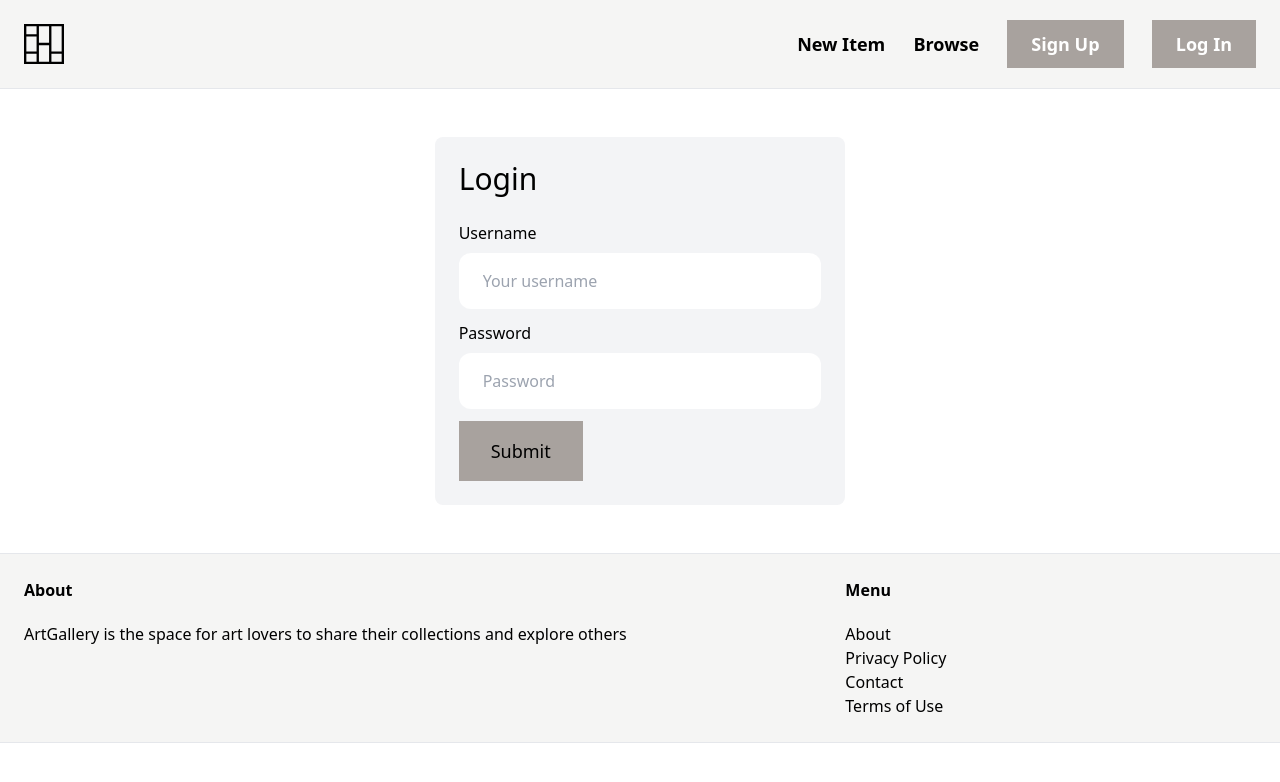
After one commit to rengega/Art-Gallery, a Django app: page /accounts/login/ in a window 1280 px wide. The commit adds this page. Shown: the top 782 px of the page. Run offline with Django 4.2, Linux system fonts and the light colour scheme; some libraries are stand-ins or nearby versions.

Commit message:
added login

```diff
--- a/accounts/forms.py
+++ b/accounts/forms.py
@@ -1,6 +1,17 @@
 from django import forms
-from django.contrib.auth.forms import UserCreationForm
+from django.contrib.auth.forms import UserCreationForm, AuthenticationForm
 from .models import CustomUser
+
+class LoginForm(AuthenticationForm):
+    username = forms.CharField(widget = forms.TextInput( attrs = {
+                'placeholder': 'Your username',
+                'class': 'w-full py-4 px-6 rounded-xl'
+    }))
+
+    password = forms.CharField(widget = forms.PasswordInput( attrs = {
+                    'placeholder': 'Password',
+                    'class': 'w-full py-4 px-6 rounded-xl'
+    }))
 
 class SignupForm(UserCreationForm):
     class Meta:
--- /dev/null
+++ b/accounts/templates/accounts/login.html
@@ -0,0 +1,33 @@
+{% extends 'core/base.html' %}
+
+{% block title %}Sign up{% endblock %}
+
+{% block content %}
+<div class="w-1/3 p-6 my-6 mx-auto bg-gray-100 rounded-lg">
+  <h1 class="mb-6 text-3xl">Login</h1>
+
+  <form action="." method="post">
+    {% csrf_token%}
+
+    <div class="mb-3">
+      <label class="inline-block mb-2">Username</label>
+      {{ form.username }}
+    </div>
+    <div class="mb-3">
+      <label class="inline-block mb-2">Password</label>
+      {{ form.password }}
+    </div>
+
+
+    {% if form.errors or form.non_field_errors %}
+    <div class="mb-3 p-6 bg-red-100">
+      {% for field in form %}
+      {{field.errors}}
+      {% endfor %}
+      {{ form.non_field_errors }}
+    </div>
+    {% endif %}
+    <button class="py-4 px-8 text-lg bg-stone-400 hover:bg-stone-500">Submit</button>
+  </form>
+</div>
+{% endblock %}
--- a/accounts/urls.py
+++ b/accounts/urls.py
@@ -1,8 +1,11 @@
 from django.urls import path
+from django.contrib.auth import views as auth_views
 from . views import signup
+from .forms import LoginForm
 
 app_name = 'accounts'
 
 urlpatterns = [
-    path('signup/', signup, name = 'signup')
+    path('signup/', signup, name = 'signup'),
+    path('login/', auth_views.LoginView.as_view(template_name = 'accounts/login.html', authentication_form = LoginForm), name = 'login'),
     ]
--- a/core/templates/core/base.html
+++ b/core/templates/core/base.html
@@ -25,7 +25,7 @@
         <a href="#" class="px-6 py-3 text-lg font-semibold bg-stone-400 text-white hover:bg-stone-500">Inbox</a>
         {% else %}
         <a href="{% url 'accounts:signup' %}" class="px-6 py-3 text-lg font-semibold bg-stone-400 text-white hover:bg-stone-500">Sign Up</a>
-        <a href="#" class="px-6 py-3 text-lg font-semibold bg-stone-400 text-white hover:bg-stone-500">Log In</a>
+        <a href="{% url 'accounts:login' %}" class="px-6 py-3 text-lg font-semibold bg-stone-400 text-white hover:bg-stone-500">Log In</a>
         {% endif %}
     </div>
 </nav>
--- a/core/templates/core/index.html
+++ b/core/templates/core/index.html
@@ -22,7 +22,6 @@
                     </a>
                 </div>
             {% endfor %}
-            #TODO add section for artists
         </div>
     </div>
 
```
Also changed, not shown: db.sqlite3.
